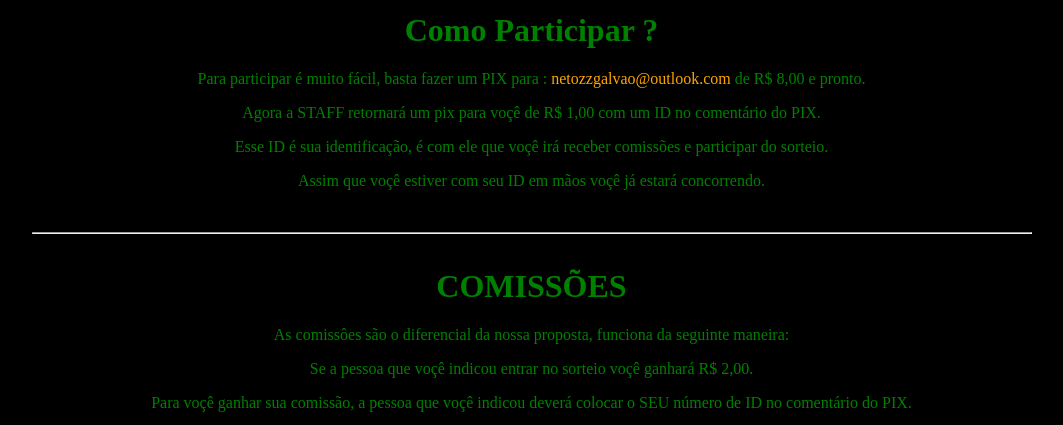
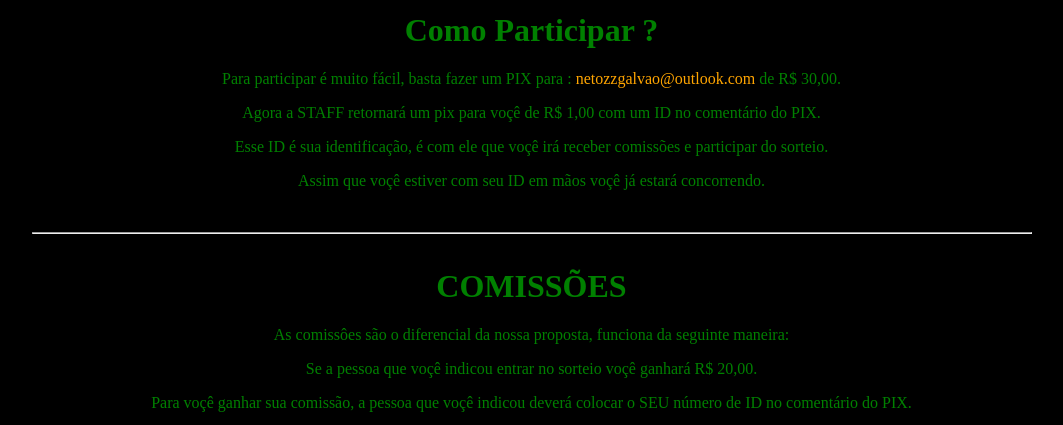
Before and after one commit to GalvaoCompany/SorteiosPremium, a plain HTML site: page index.html in a window 1280 px wide. Shown: the part 865-1290 px from the top of the page, without its empty margins (60-1123 px from the left). Drawn offline with Linux system fonts and the light colour scheme.

Commit message:
Update index.html

```diff
--- a/index.html
+++ b/index.html
@@ -61,7 +61,7 @@ Uma pequeno ALERTA para você que está baixando o projeto e não assistiu o ví
 										<h1 > Como Participar ?</h1>
 
 						<p>
-							Para participar é muito fácil, basta fazer um PIX para :<span style="color:orange;"> netozzgalvao@outlook.com </span> de R$ 8,00 e pronto.
+							Para participar é muito fácil, basta fazer um PIX para :<span style="color:orange;"> netozzgalvao@outlook.com </span> de R$ 30,00.
 						</p>
 						<p>
 							Agora a STAFF retornará um pix para voçê de R$ 1,00 com um ID no comentário do PIX.
@@ -90,7 +90,7 @@ Uma pequeno ALERTA para você que está baixando o projeto e não assistiu o ví
 						As comissôes são o diferencial da nossa proposta, funciona da seguinte maneira:
 					</p>
 					<p>
-						Se a pessoa que voçê indicou entrar no sorteio voçê ganhará R$ 2,00.
+						Se a pessoa que voçê indicou entrar no sorteio voçê ganhará R$ 20,00.
 					</p>
 					<p>
 						Para voçê ganhar sua comissão, a pessoa que voçê indicou deverá colocar o SEU número de ID no comentário do PIX.
```
